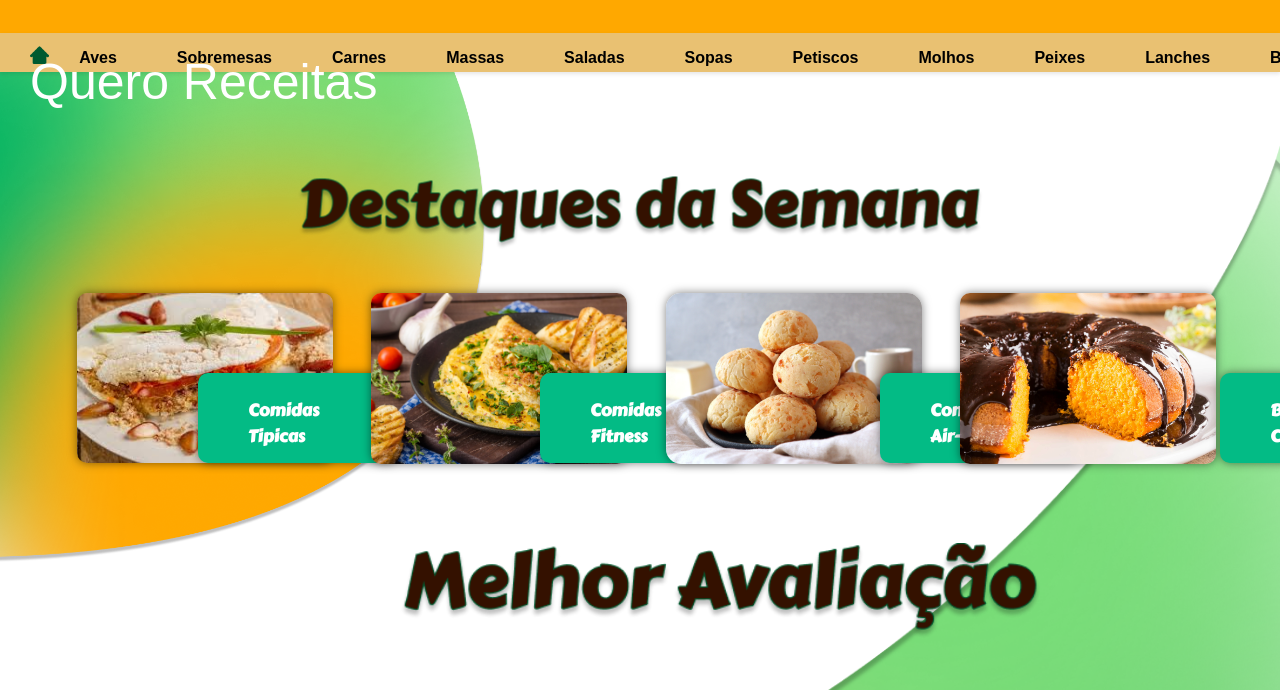
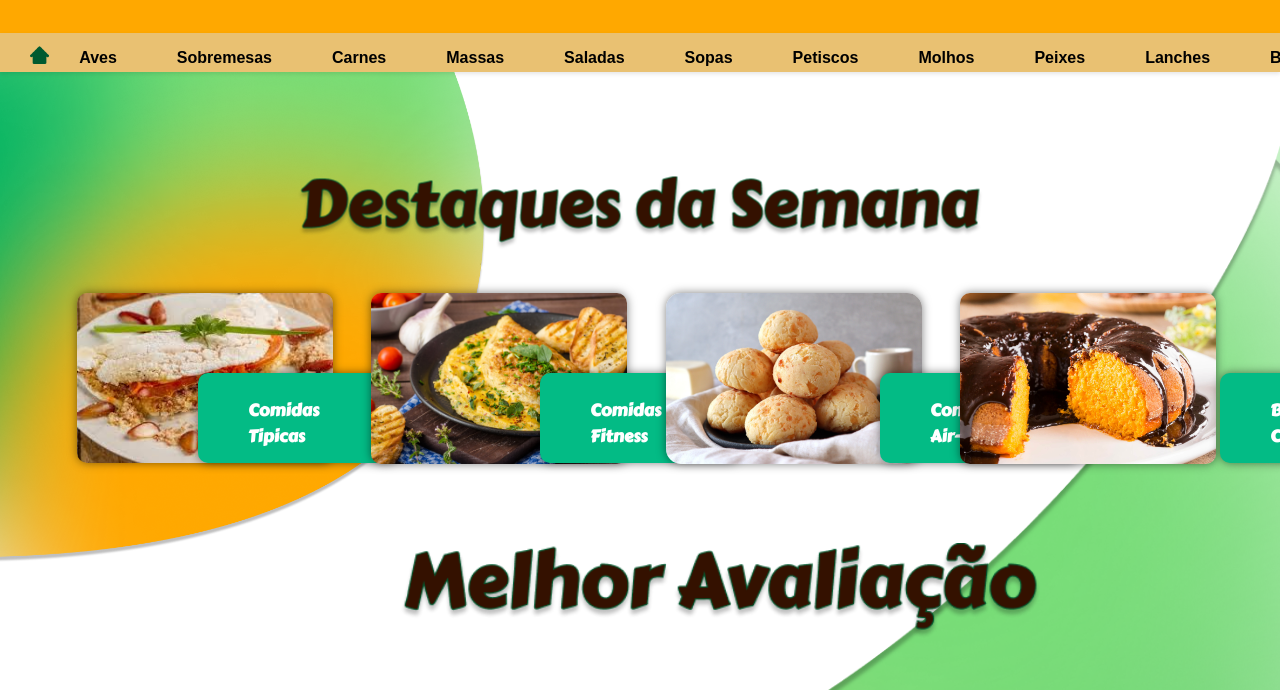
Before and after one commit to lannyily/Web-l, a plain HTML site: page queroreceitas/tela_inicial.html in a window 1280 px wide. Shown: the part 107-797 px from the top of the page. Drawn offline with Linux system fonts and the light colour scheme.

Commit message:
atualizando

```diff
--- a/queroreceitas/tela_inicial.html
+++ b/queroreceitas/tela_inicial.html
@@ -251,7 +251,7 @@
     <div id="section2">
         <!-- Conteúdo da seção 2 -->
         <div class="quadro2">
-            <h2>Quero Receitas</h2>
+            <h2></h2>
             <img src="imagens/Frame3.png" class="posicionar-imagem-logo-2">
             <img src="imagens/imginfedireita.png" class = "posicionar-imagem-retangulo1">
         </div>
```
